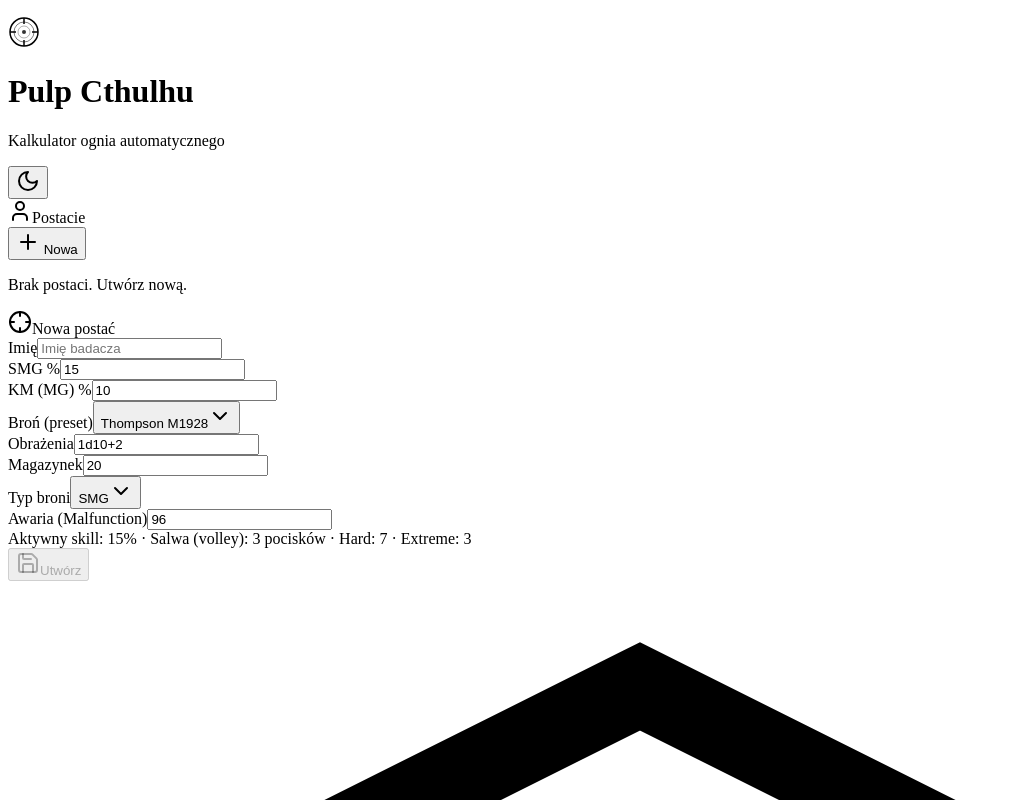
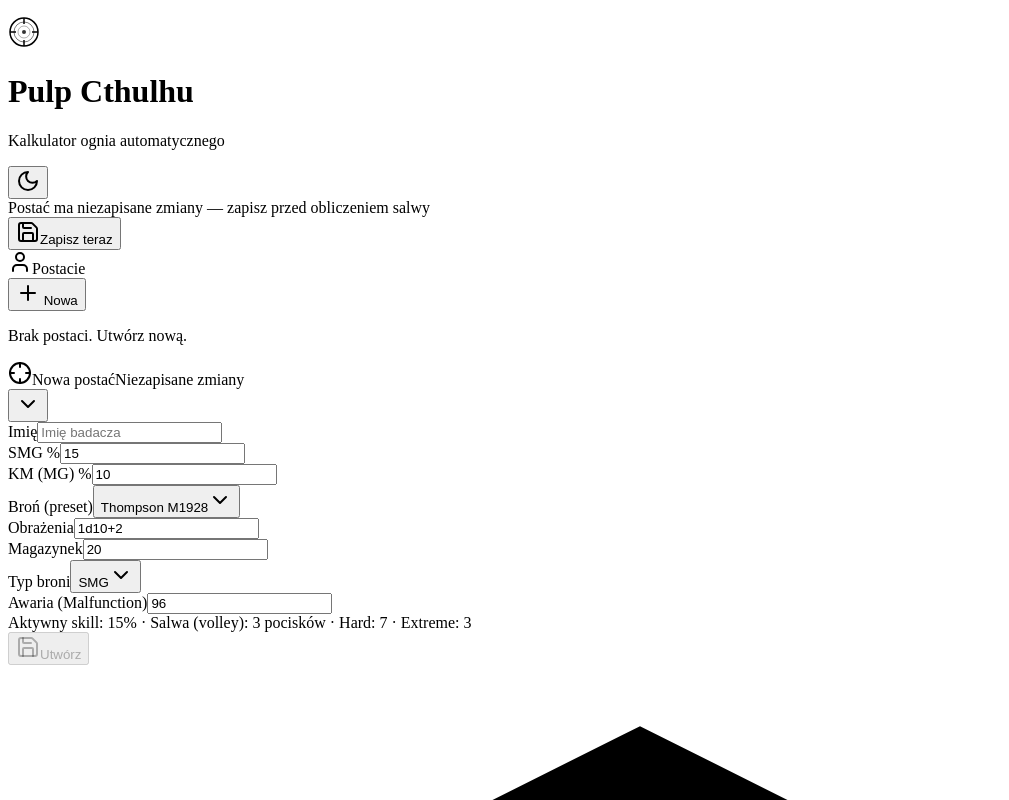
Before and after one commit to ShanSanear/pulp-auto, a React (Vite) app in the folder client/: page /#/ in a window 1280 px wide. Both pictures are taken after a click on the button "Nowa". Shown: the top 800 px of the page, without its empty margins (0-1009 px from the left). Built offline with nearby package versions, Linux system fonts and the light colour scheme; a web font is replaced by a local one.

Commit message:
Further UX improvements

```diff
--- a/client/src/components/character-panel.tsx
+++ b/client/src/components/character-panel.tsx
@@ -1,4 +1,4 @@
-import { useState, useSyncExternalStore } from "react";
+import { useState, useSyncExternalStore, useEffect } from "react";
 import type { CharacterData } from "@/lib/character-store";
 import * as store from "@/lib/character-store";
 import { Button } from "@/components/ui/button";
@@ -7,11 +7,12 @@ import { Label } from "@/components/ui/label";
 import { Select, SelectContent, SelectItem, SelectTrigger, SelectValue } from "@/components/ui/select";
 import { Card, CardContent, CardHeader, CardTitle } from "@/components/ui/card";
 import { useToast } from "@/hooks/use-toast";
-import { Plus, Trash2, Save, User, Crosshair } from "lucide-react";
+import { Plus, Trash2, Save, User, Crosshair, ChevronDown } from "lucide-react";
 
 interface CharacterPanelProps {
   selectedCharacterId: number | null;
   onSelectCharacter: (id: number | null) => void;
+  onUnsavedChange?: (dirty: boolean, save: () => void) => void;
 }
 
 const PRESET_WEAPONS = [
@@ -28,10 +29,11 @@ const PRESET_WEAPONS = [
   { name: "Custom", damage: "1d10", magazine: 30, type: "smg" as const, malfunction: 96 },
 ];
 
-export function CharacterPanel({ selectedCharacterId, onSelectCharacter }: CharacterPanelProps) {
+export function CharacterPanel({ selectedCharacterId, onSelectCharacter, onUnsavedChange }: CharacterPanelProps) {
   const { toast } = useToast();
   const [editForm, setEditForm] = useState<Partial<CharacterData>>({});
   const [isCreating, setIsCreating] = useState(false);
+  const [isEditExpanded, setIsEditExpanded] = useState(true);
 
   // Subscribe to the local character store
   const characters = useSyncExternalStore(store.subscribe, store.getSnapshot, store.getSnapshot);
@@ -40,6 +42,7 @@ export function CharacterPanel({ selectedCharacterId, onSelectCharacter }: Chara
 
   const handleNewCharacter = () => {
     setIsCreating(true);
+    setIsEditExpanded(true);
     setEditForm({
       name: "",
       firearmSkillSmg: 15,
@@ -114,6 +117,26 @@ export function CharacterPanel({ selectedCharacterId, onSelectCharacter }: Chara
   const activeSkill = (editForm.weaponType === "mg" ? editForm.firearmSkillMg : editForm.firearmSkillSmg) ?? 15;
   const volleySize = Math.max(3, Math.floor(activeSkill / 10));
 
+  // Detect unsaved changes: compare editForm against the saved character (or always dirty when creating)
+  const hasUnsavedChanges = isCreating
+    ? Object.keys(editForm).length > 0
+    : selectedCharacter != null && (
+        editForm.name !== selectedCharacter.name ||
+        editForm.firearmSkillSmg !== selectedCharacter.firearmSkillSmg ||
+        editForm.firearmSkillMg !== selectedCharacter.firearmSkillMg ||
+        editForm.weaponName !== selectedCharacter.weaponName ||
+        editForm.weaponDamage !== selectedCharacter.weaponDamage ||
+        editForm.weaponMagazine !== selectedCharacter.weaponMagazine ||
+        editForm.weaponType !== selectedCharacter.weaponType ||
+        editForm.weaponMalfunction !== selectedCharacter.weaponMalfunction
+      );
+
+  // Notify parent of unsaved state so it can show a sticky banner
+  useEffect(() => {
+    onUnsavedChange?.(hasUnsavedChanges, handleSave);
+    // eslint-disable-next-line react-hooks/exhaustive-deps
+  }, [hasUnsavedChanges]);
+
   return (
     <div className="space-y-4">
       {/* Character list */}
@@ -163,11 +186,31 @@ export function CharacterPanel({ selectedCharacterId, onSelectCharacter }: Chara
       {(selectedCharacter || isCreating) && (
         <Card className="border-border/50 bg-card/80">
           <CardHeader className="pb-3">
-            <CardTitle className="text-sm font-semibold tracking-wide uppercase text-muted-foreground flex items-center gap-2">
-              <Crosshair className="w-4 h-4" />
-              {isCreating ? "Nowa postać" : "Edytuj postać"}
-            </CardTitle>
+            <div className="flex items-center justify-between">
+              <CardTitle className="text-sm font-semibold tracking-wide uppercase text-muted-foreground flex items-center gap-2">
+                <Crosshair className="w-4 h-4" />
+                {isCreating ? "Nowa postać" : "Edytuj postać"}
+                {hasUnsavedChanges && (
+                  <span className="inline-flex items-center gap-1 px-1.5 py-0.5 rounded text-[10px] font-medium bg-amber-500/15 text-amber-500 border border-amber-500/30 normal-case tracking-normal">
+                    <span className="w-1.5 h-1.5 rounded-full bg-amber-500 animate-pulse" />
+                    Niezapisane zmiany
+                  </span>
+                )}
+              </CardTitle>
+              <Button
+                size="sm"
+                variant="ghost"
+                onClick={() => setIsEditExpanded((v) => !v)}
+                className="h-7 w-7 p-0 text-muted-foreground"
+                aria-label={isEditExpanded ? "Zwiń formularz" : "Rozwiń formularz"}
+              >
+                <ChevronDown
+                  className={`w-4 h-4 transition-transform duration-200 ${isEditExpanded ? "rotate-180" : ""}`}
+                />
+              </Button>
+            </div>
           </CardHeader>
+          {isEditExpanded && (
           <CardContent className="space-y-3">
             <div>
               <Label className="text-xs text-muted-foreground">Imię</Label>
@@ -291,7 +334,7 @@ export function CharacterPanel({ selectedCharacterId, onSelectCharacter }: Chara
                 onClick={handleSave}
                 disabled={!editForm.name}
                 data-testid="button-save-character"
-                className="flex-1"
+                className={`flex-1 ${hasUnsavedChanges ? "bg-amber-500 hover:bg-amber-600 text-white border-amber-500" : ""}`}
               >
                 <Save className="w-3 h-3 mr-1" />
                 {isCreating ? "Utwórz" : "Zapisz"}
@@ -308,6 +351,7 @@ export function CharacterPanel({ selectedCharacterId, onSelectCharacter }: Chara
               )}
             </div>
           </CardContent>
+          )}
         </Card>
       )}
     </div>
--- a/client/src/components/volley-configurator.tsx
+++ b/client/src/components/volley-configurator.tsx
@@ -230,7 +230,7 @@ export function VolleyConfigurator({ character }: VolleyConfiguratorProps) {
                       type="text"
                       inputMode="numeric"
                       pattern="[0-9]*"
-                      value={target.armor === 0 ? "" : target.armor}
+                      value={String(target.armor)}
                       onChange={(e) => updateTarget(index, { armor: e.target.value === "" ? 0 : Math.max(0, Number(e.target.value)) })}
                       className="h-7 text-sm"
                       data-testid={`input-target-armor-${index}`}
--- a/client/src/pages/home.tsx
+++ b/client/src/pages/home.tsx
@@ -1,15 +1,22 @@
-import { useState, useEffect, useSyncExternalStore } from "react";
+import { useState, useEffect, useCallback, useSyncExternalStore } from "react";
 import * as store from "@/lib/character-store";
 import type { CharacterData } from "@/lib/character-store";
 import { CharacterPanel } from "@/components/character-panel";
 import { VolleyConfigurator } from "@/components/volley-configurator";
 import { Card, CardContent } from "@/components/ui/card";
 import { Button } from "@/components/ui/button";
-import { Moon, Sun } from "lucide-react";
+import { Moon, Sun, Save } from "lucide-react";
 
 export default function Home() {
   const [selectedCharacterId, setSelectedCharacterId] = useState<number | null>(null);
   const [isDark, setIsDark] = useState(() => window.matchMedia("(prefers-color-scheme: dark)").matches);
+  const [unsavedDirty, setUnsavedDirty] = useState(false);
+  const [pendingSave, setPendingSave] = useState<(() => void) | null>(null);
+
+  const handleUnsavedChange = useCallback((dirty: boolean, save: () => void) => {
+    setUnsavedDirty(dirty);
+    setPendingSave(dirty ? () => save : null);
+  }, []);
 
   useEffect(() => {
     document.documentElement.classList.toggle("dark", isDark);
@@ -46,6 +53,27 @@ export default function Home() {
         </div>
       </header>
 
+      {/* Unsaved changes banner — sticky just below header */}
+      {unsavedDirty && (
+        <div className="sticky top-[53px] z-40 w-full bg-amber-500/95 backdrop-blur-sm border-b border-amber-600/50 shadow-sm">
+          <div className="max-w-6xl mx-auto px-4 py-2 flex items-center justify-between gap-3">
+            <div className="flex items-center gap-2 text-sm font-medium text-amber-950 dark:text-amber-950">
+              <span className="w-2 h-2 rounded-full bg-amber-900/60 animate-pulse shrink-0" />
+              Postać ma niezapisane zmiany — zapisz przed obliczeniem salwy
+            </div>
+            <Button
+              size="sm"
+              onClick={() => pendingSave?.()}
+              className="h-7 text-xs bg-amber-900/20 hover:bg-amber-900/30 text-amber-950 border border-amber-900/30 shrink-0"
+              variant="outline"
+            >
+              <Save className="w-3 h-3 mr-1" />
+              Zapisz teraz
+            </Button>
+          </div>
+        </div>
+      )}
+
       {/* Main content */}
       <main className="max-w-6xl mx-auto px-4 py-6">
         <div className="grid grid-cols-1 lg:grid-cols-12 gap-6">
@@ -54,6 +82,7 @@ export default function Home() {
             <CharacterPanel
               selectedCharacterId={selectedCharacterId}
               onSelectCharacter={setSelectedCharacterId}
+              onUnsavedChange={handleUnsavedChange}
             />
           </div>
 
```
